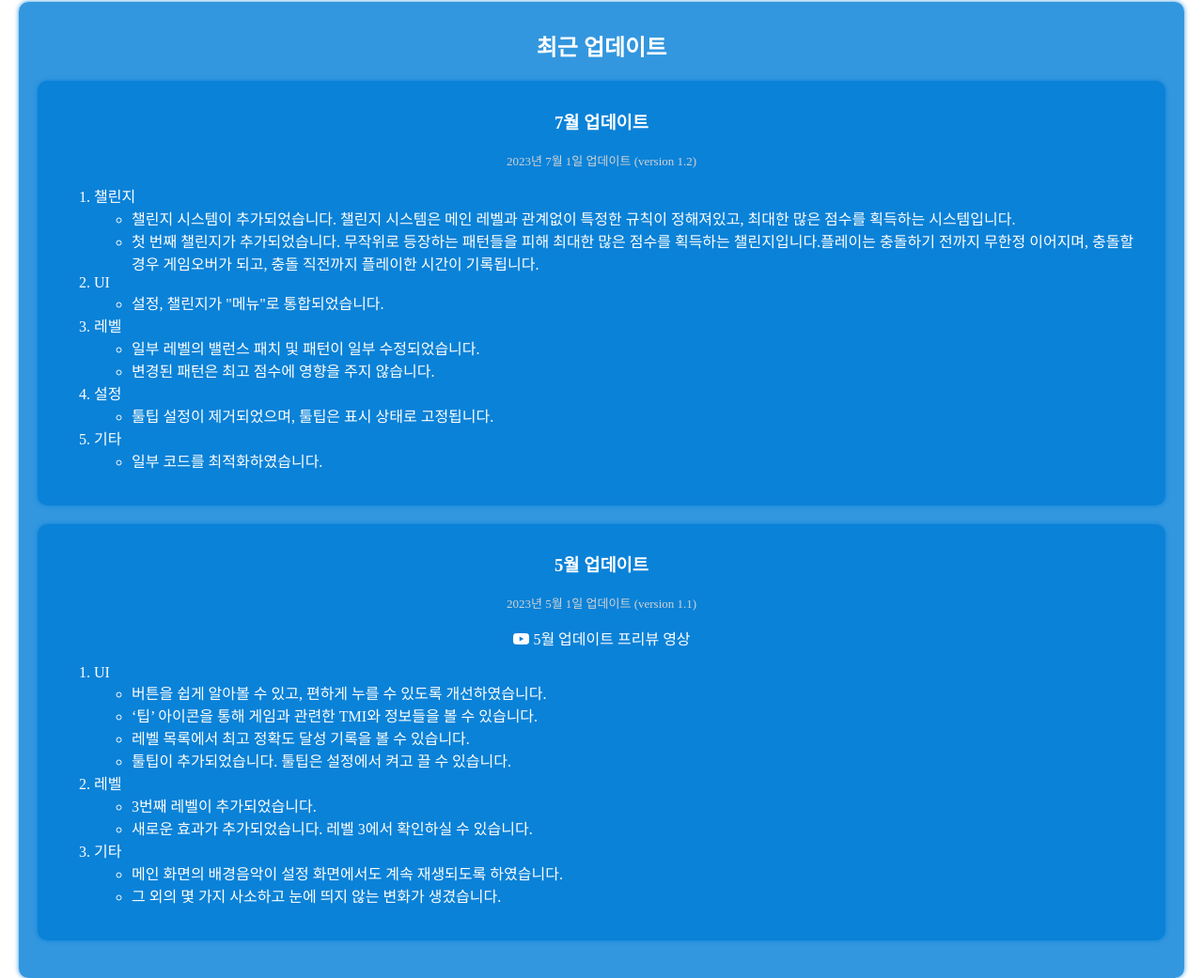
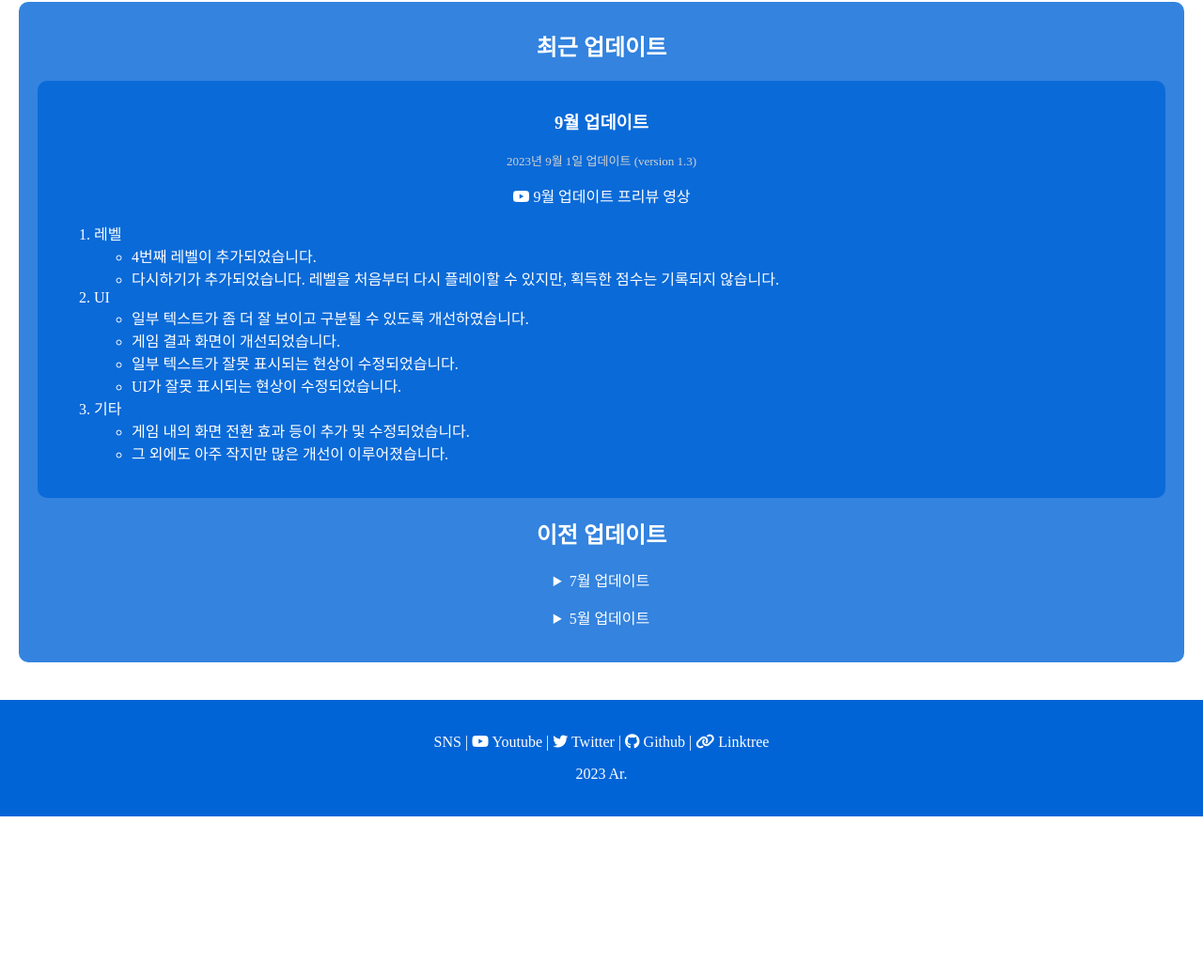
Before and after one commit to artiren012/page-beta, a plain HTML site: page projects/white.html in a window 1280 px wide. Shown: the part 636-1677 px from the top of the page at 94% size. After the commit the page ends 1505 px from the top, so only its background shows below. Drawn offline with Linux system fonts and the light colour scheme; a web font is replaced by a local one.

Commit message:
update style

```diff
--- a/assets/css/common.css
+++ b/assets/css/common.css
@@ -5,6 +5,10 @@
     src: url('https://cdn.jsdelivr.net/gh/projectnoonnu/noonfonts_2001@1.1/CookieRun-Regular.woff') format('woff');
     font-weight: normal;
     font-style: normal;
+}
+
+* {
+    transition: background-color 0.2s;
 }
 
 body {
@@ -18,7 +22,6 @@ body {
 header {
     padding: 2px 10px 12px 10px;
     background-color: var(--header-bg);
-    box-shadow: 0 0 10px var(--header-bg);
 }
 
 section {
@@ -31,7 +34,6 @@ article {
     padding: 10px 20px 20px 20px;
     border-radius: 10px;
     background-color: var(--article-bg);
-    box-shadow: 0 0 5px var(--article-bg);
 }
 article.inline {
     display: inline-block;
@@ -40,7 +42,6 @@ article.inline {
 footer {
     padding: 20px;
     background-color: var(--header-bg);
-    box-shadow: 0 0 10px var(--header-bg);
 }
 
 a {
--- a/assets/css/vars.css
+++ b/assets/css/vars.css
@@ -2,7 +2,7 @@ body[data-theme='light-mode'] {
     --body-bg: white;
     --font-color: white;
     --header-bg: rgb(0, 100, 215);
-    --article-bg: rgba(0, 125, 215, 0.8);
+    --article-bg: rgba(0, 100, 215, 0.8);
     --a-hover: darkgray;
     --span-color: lightgray;
 }
--- a/projects/white.html
+++ b/projects/white.html
@@ -30,6 +30,36 @@
             </article>
             <article id="update">
                 <h2>최근 업데이트</h2>
+                <article id="update-1-3">
+                    <h3>9월 업데이트</h3>
+                    <span>2023년 9월 1일 업데이트 (version 1.3)</span>
+                    <p><a href="https://youtu.be/XliIosQFwbs"><i class="fa-brands fa-youtube"></i> 9월 업데이트 프리뷰 영상</a></p>
+                    <ol style="text-align: left;">
+                        <li>레벨
+                            <ul>
+                                <li>4번째 레벨이 추가되었습니다.</li>
+                                <li>다시하기가 추가되었습니다. 레벨을 처음부터 다시 플레이할 수 있지만, 획득한 점수는 기록되지 않습니다.</li>
+                            </ul>
+                        </li>
+                        <li>UI
+                            <ul>
+                                <li>일부 텍스트가 좀 더 잘 보이고 구분될 수 있도록 개선하였습니다.</li>
+                                <li>게임 결과 화면이 개선되었습니다.</li>
+                                <li>일부 텍스트가 잘못 표시되는 현상이 수정되었습니다.</li>
+                                <li>UI가 잘못 표시되는 현상이 수정되었습니다.</li>
+                            </ul>
+                        </li>
+                        <li>기타
+                            <ul>
+                                <li>게임 내의 화면 전환 효과 등이 추가 및 수정되었습니다.</li>
+                                <li>그 외에도 아주 작지만 많은 개선이 이루어졌습니다.</li>
+                            </ul>
+                        </li>
+                    </ol>
+                </article>
+                <h2>이전 업데이트</h2>
+                <p><details>
+                    <p><summary>7월 업데이트</summary></p>
                     <article id="update-1-2">
                         <h3>7월 업데이트</h3>
                         <span>2023년 7월 1일 업데이트 (version 1.2)</span>
@@ -62,6 +92,9 @@
                             </li>
                         </ol>
                     </article>
+                </details></p>
+                <p><details>
+                    <p><summary>5월 업데이트</summary></p>
                     <article id="update-1-1">
                         <h3>5월 업데이트</h3>
                         <span>2023년 5월 1일 업데이트 (version 1.1)</span>
@@ -88,6 +121,7 @@
                             </li>
                         </ol>
                     </article>
+                </details></p>
             </article>
         </section>
         <footer>
```
Lines whose indentation alone changed are shown as unchanged.
